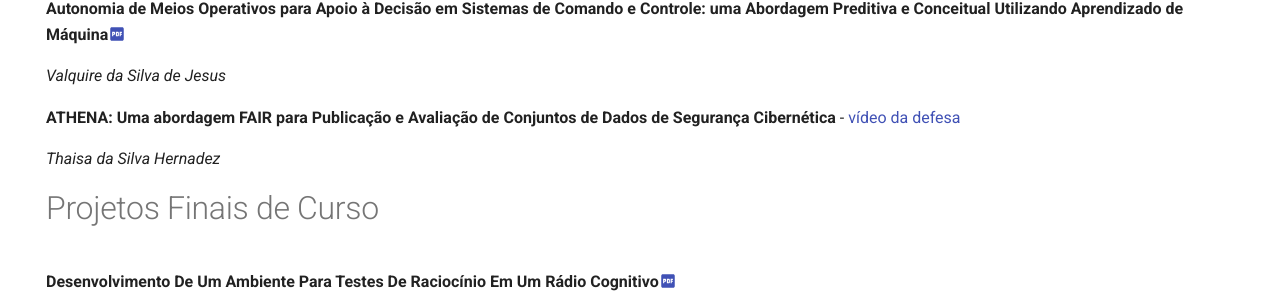
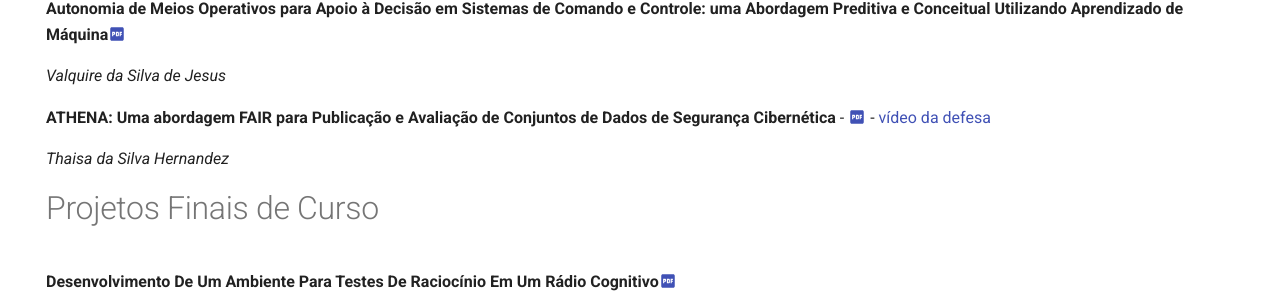
Before and after one commit to comp-ime-eb-br/S2C2-IME, an MkDocs documentation site: the page built from docs/publi.md, in a window 1280 px wide and 900 px high, scrolled down 654 px. Shown: the part 152-452 px from the top of the window. Built offline with MkDocs 1.6.1 and Material for MkDocs 9.7.7, drawn with Linux system fonts in a browser that asks for light colours; comment, search, counter and statistics services are not loaded.

Commit message:
Update publi.md

```diff
--- a/docs/publi.md
+++ b/docs/publi.md
@@ -34,9 +34,9 @@
 *Valquire da Silva de Jesus*
 
 **ATHENA: Uma abordagem FAIR para Publicação e Avaliação de Conjuntos de Dados de Segurança
-Cibernética** - [vídeo da defesa](https://drive.google.com/file/d/1Eogafi_1d0zm4MN6Jh39jmG_mPrtoz4J/view?usp=sharing)
+Cibernética** - [:material-file-pdf-box:{ title="file"}](https://github.com/comp-ime-eb-br/S2C2-IME/blob/main/publi/2026Dissertacao_ATHENA_PosDefesaThaisaHernandez.pdf?raw=true){:download="Diss_Thaisa} - [vídeo da defesa](https://drive.google.com/file/d/1Eogafi_1d0zm4MN6Jh39jmG_mPrtoz4J/view?usp=sharing)
 
-*Thaisa da Silva Hernadez*
+*Thaisa da Silva Hernandez*
 
 
 # Projetos Finais de Curso
```
